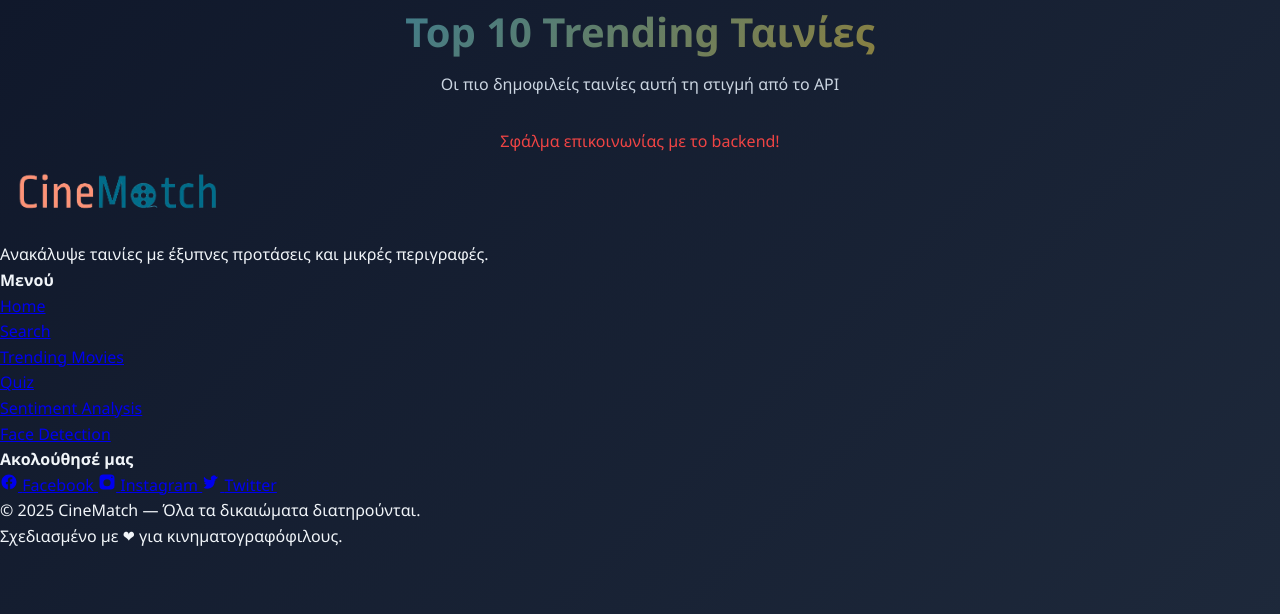
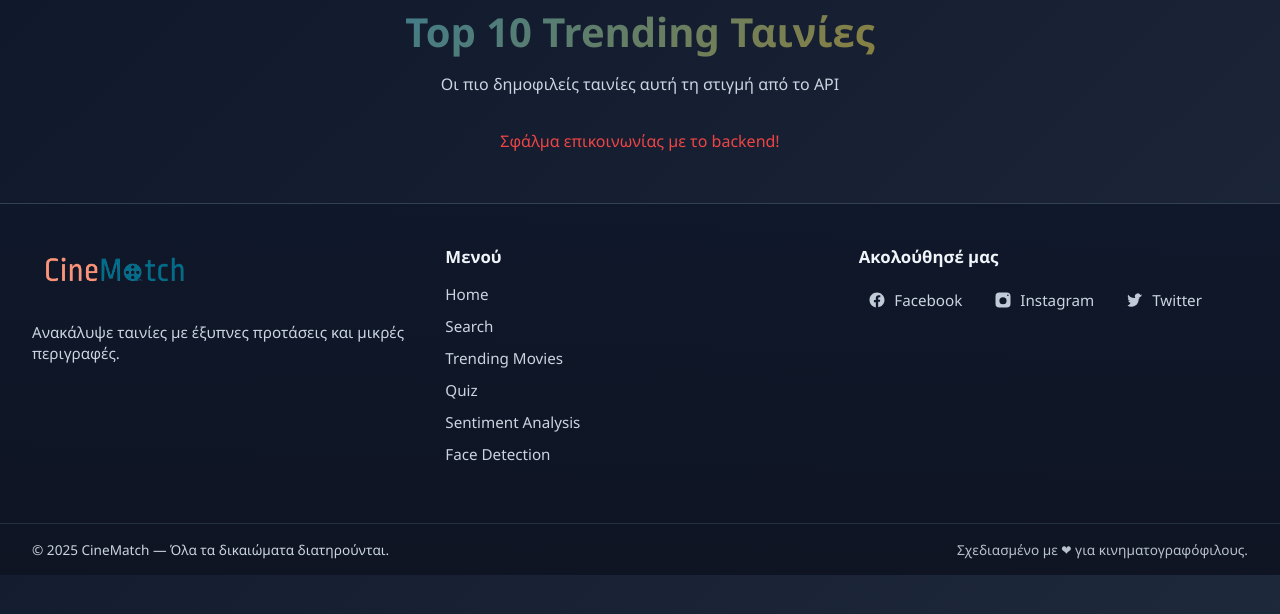
Before and after one commit to MysteryJS/cinematch, a Flask app: template src/main/resources/templates/trending.html in a window 1280 px wide. Shown: the part 121-735 px from the top of the page. Run offline with Flask 3, Linux system fonts and the light colour scheme; the template is opened without the code that fills it, so the values that code supplies are empty.

Commit message:
Update trending.css

```diff
--- a/src/main/resources/static/trending.css
+++ b/src/main/resources/static/trending.css
@@ -129,3 +129,167 @@ body {
     text-align: center;
     color: var(--danger);
 }
+
+/* ===== Footer styles (αντιγραφή από style.css) ===== */
+.site-footer {
+  background: linear-gradient(180deg, rgba(15,23,42,0.95), rgba(14,20,34,0.98));
+  border-top: 1px solid var(--border);
+  color: var(--text-secondary);
+  margin-top: 3rem;
+}
+
+.footer-container {
+  max-width: 1400px;
+  margin: 0 auto;
+  padding: 2.5rem 2rem;
+  display: grid;
+  grid-template-columns: repeat(3, 1fr);
+  gap: 1.5rem;
+  align-items: start;
+}
+
+/* Footer columns */
+.footer-col {
+  min-width: 0;
+}
+
+.footer-brand .footer-logo {
+  height: 56px;
+  width: auto;
+  border-radius: 6px;
+  margin-bottom: 0.7rem;
+}
+
+.footer-tagline {
+  color: var(--text-secondary);
+  font-size: 0.95rem;
+  margin-top: 0.2rem;
+  line-height: 1.4;
+}
+
+/* Footer titles and menu */
+.footer-title {
+  color: var(--text-primary);
+  font-size: 1.05rem;
+  margin-bottom: 0.7rem;
+  font-weight: 600;
+}
+
+.footer-menu {
+  list-style: none;
+  display: grid;
+  gap: 0.4rem;
+}
+
+.footer-menu li {}
+
+.footer-link {
+  color: var(--text-secondary);
+  text-decoration: none;
+  transition: color 0.2s, transform 0.2s;
+  display: inline-block;
+  font-size: 0.95rem;
+}
+
+.footer-link:hover {
+  color: var(--text-primary);
+  transform: translateX(4px);
+}
+
+/* Social links */
+.social-links {
+  display: flex;
+  gap: 0.8rem;
+  align-items: center;
+  flex-wrap: wrap;
+}
+
+.social-link {
+  display: inline-flex;
+  gap: 0.5rem;
+  align-items: center;
+  color: var(--text-secondary);
+  text-decoration: none;
+  padding: 0.4rem 0.6rem;
+  border-radius: 8px;
+  background: transparent;
+  transition: background 0.2s, color 0.2s, transform 0.15s;
+  font-size: 0.95rem;
+}
+
+.social-link svg {
+  color: var(--text-secondary);
+  opacity: 0.95;
+}
+
+.social-link:hover {
+  background: rgba(255,255,255,0.02);
+  color: var(--text-primary);
+  transform: translateY(-2px);
+}
+
+/* small muted text */
+.small {
+  font-size: 0.85rem;
+}
+
+.muted {
+  color: var(--text-secondary);
+  opacity: 0.9;
+}
+
+.footer-extra {
+  margin-top: 0.9rem;
+}
+
+/* Footer bottom bar */
+.footer-bottom {
+  border-top: 1px solid rgba(51,65,85,0.6);
+  padding: 0.9rem 0;
+  margin-top: 1rem;
+}
+
+.footer-bottom .footer-container {
+  padding: 0 2rem;
+  display: flex;
+  justify-content: space-between;
+  align-items: center;
+  gap: 1rem;
+}
+
+/* Responsive adjustments */
+@media (max-width: 900px) {
+  .footer-container {
+    grid-template-columns: 1fr 1fr;
+  }
+
+  .footer-bottom .footer-container {
+    flex-direction: column;
+    align-items: center;
+    text-align: center;
+  }
+}
+
+@media (max-width: 560px) {
+  .footer-container {
+    grid-template-columns: 1fr;
+    padding: 1.5rem 1rem;
+  }
+
+  .footer-col {
+    text-align: center;
+  }
+
+  .footer-brand .footer-logo {
+    margin: 0 auto 0.6rem;
+  }
+
+  .social-links {
+    justify-content: center;
+  }
+}
+
+/* small utility */
+.text-muted {
+  color: var(--text-secondary);
+}
```
